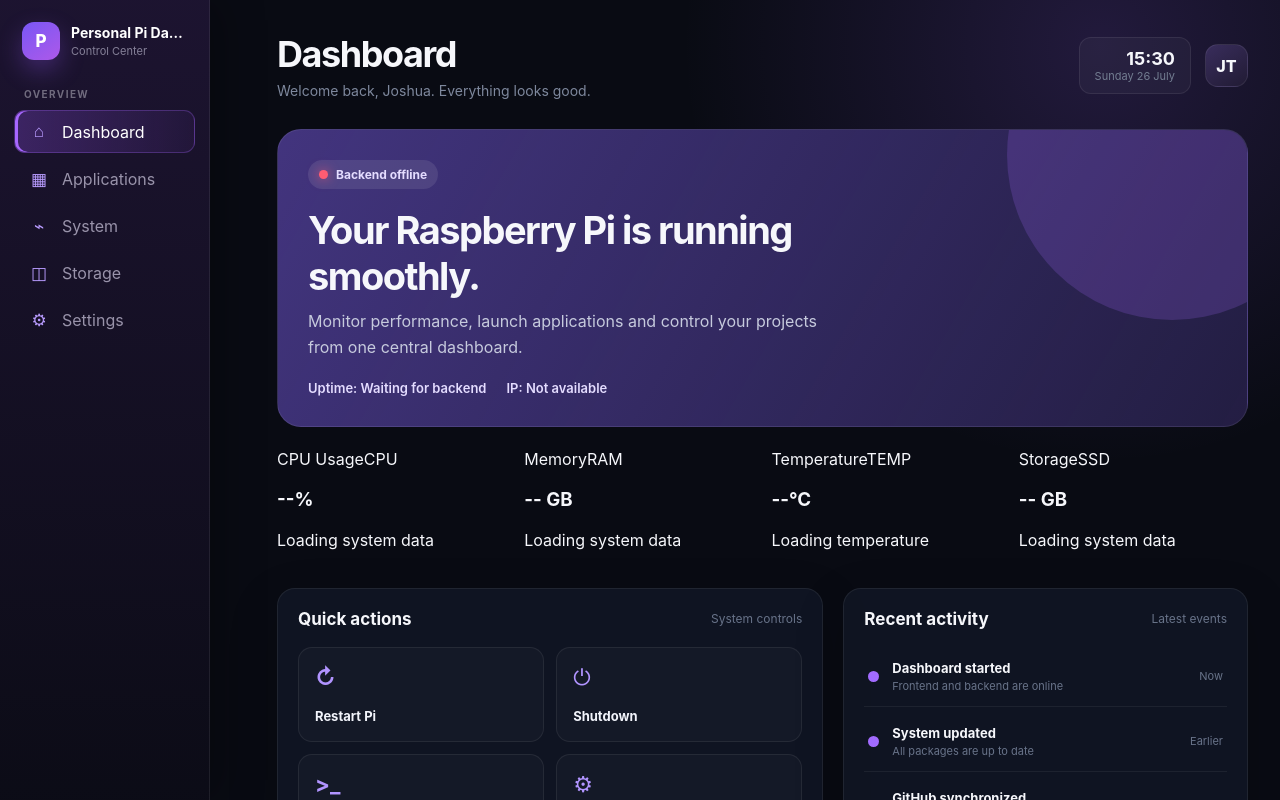
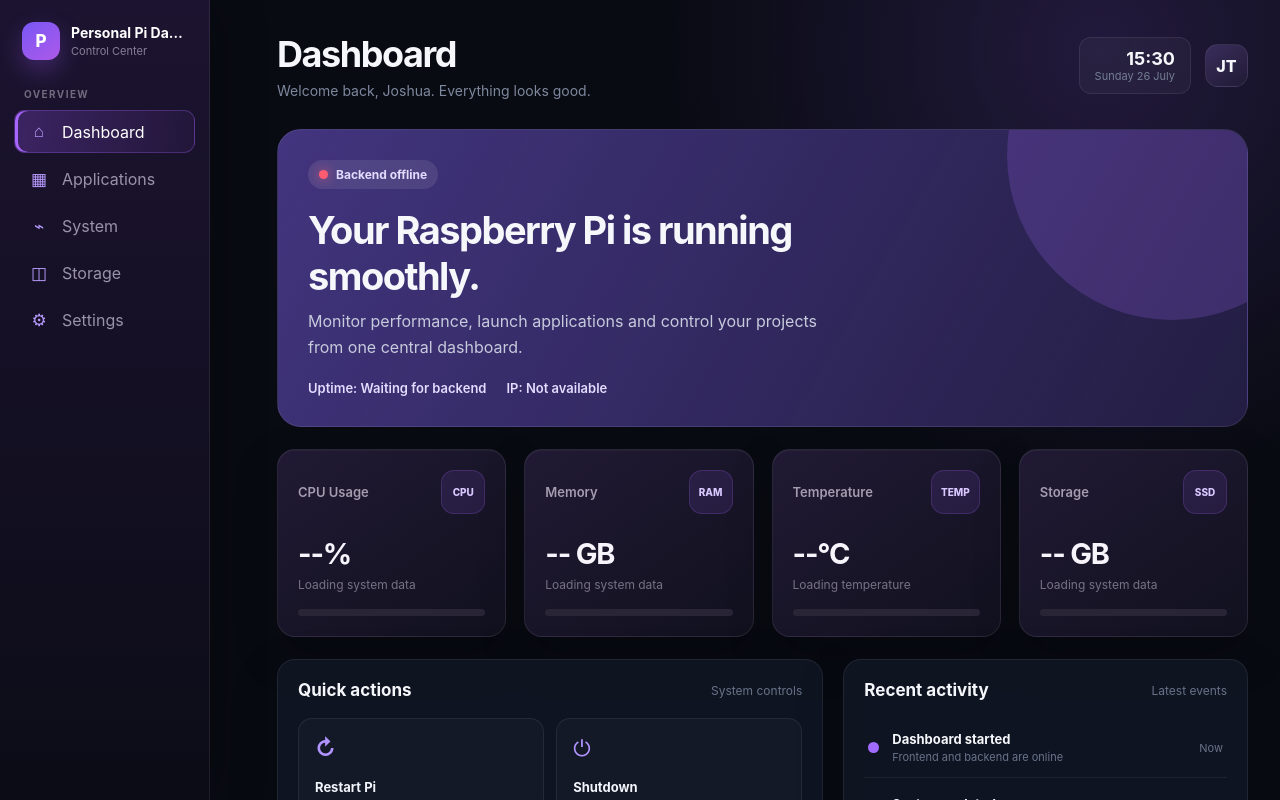
Before and after one commit to Joshua000977/Personal_PI_Dashboard, a React app in the folder frontend/: page / in a window 1280 px wide. Shown: the top 800 px of the page. Built offline with nearby package versions, Linux system fonts and the light colour scheme; no server answers; the HTML template or start-up script is replaced by a standard one.

Commit message:
Update style of the dashboard

```diff
--- /dev/null
+++ b/frontend/src/components/StatCard.css
@@ -0,0 +1,87 @@
+.stat-card {
+  min-width: 0;
+  padding: 20px;
+
+  border: 1px solid rgba(255, 255, 255, 0.08);
+  border-radius: 18px;
+
+  background: linear-gradient(
+    145deg,
+    rgba(35, 27, 54, 0.94),
+    rgba(18, 18, 31, 0.94)
+  );
+
+  box-shadow:
+    0 18px 45px rgba(0, 0, 0, 0.22),
+    inset 0 1px 0 rgba(255, 255, 255, 0.035);
+}
+
+.stat-card-header {
+  display: flex;
+  align-items: center;
+  justify-content: space-between;
+
+  margin-bottom: 22px;
+}
+
+.stat-card-title {
+  color: #a49daf;
+  font-size: 13px;
+  font-weight: 600;
+}
+
+.stat-card-icon {
+  display: grid;
+  min-width: 44px;
+  height: 44px;
+  place-items: center;
+
+  padding: 0 9px;
+
+  border: 1px solid rgba(170, 104, 255, 0.2);
+  border-radius: 13px;
+
+  color: #d9c8ff;
+  background: rgba(148, 83, 240, 0.13);
+
+  font-size: 10px;
+  font-weight: 800;
+}
+
+.stat-card-value {
+  margin: 0 0 6px;
+
+  color: #f7f4fb;
+  font-size: 29px;
+  font-weight: 750;
+  letter-spacing: -0.04em;
+}
+
+.stat-card-detail {
+  margin: 0 0 17px;
+
+  color: #777184;
+  font-size: 12px;
+}
+
+.stat-card-progress {
+  width: 100%;
+  height: 7px;
+
+  overflow: hidden;
+
+  border-radius: 999px;
+  background: #292536;
+}
+
+.stat-card-progress-fill {
+  height: 100%;
+
+  border-radius: inherit;
+
+  background: linear-gradient(90deg, #7559ee, #aa5de8);
+
+  box-shadow: 0 0 12px rgba(156, 86, 240, 0.38);
+
+  transition: width 300ms ease;
+}
--- a/frontend/src/components/StatCard.jsx
+++ b/frontend/src/components/StatCard.jsx
@@ -1,18 +1,24 @@
+import "./StatCard.css";
+
 function StatCard({ title, value, detail, icon, progress = 0 }) {
   const safeProgress = Math.min(Math.max(Number(progress) || 0, 0), 100);
 
   return (
-    <article className="card">
-      <div className="stat-header">
-        <span className="stat-title">{title}</span>
-        <span className="stat-icon">{icon}</span>
+    <article className="stat-card">
+      <div className="stat-card-header">
+        <span className="stat-card-title">{title}</span>
+        <span className="stat-card-icon">{icon}</span>
       </div>
 
-      <h3 className="stat-value">{value}</h3>
-      <p className="stat-detail">{detail}</p>
+      <h3 className="stat-card-value">{value}</h3>
 
-      <div className="progress">
-        <div className="progress-fill" style={{ width: `${safeProgress}%` }} />
+      <p className="stat-card-detail">{detail}</p>
+
+      <div className="stat-card-progress">
+        <div
+          className="stat-card-progress-fill"
+          style={{ width: `${safeProgress}%` }}
+        />
       </div>
     </article>
   );
```
